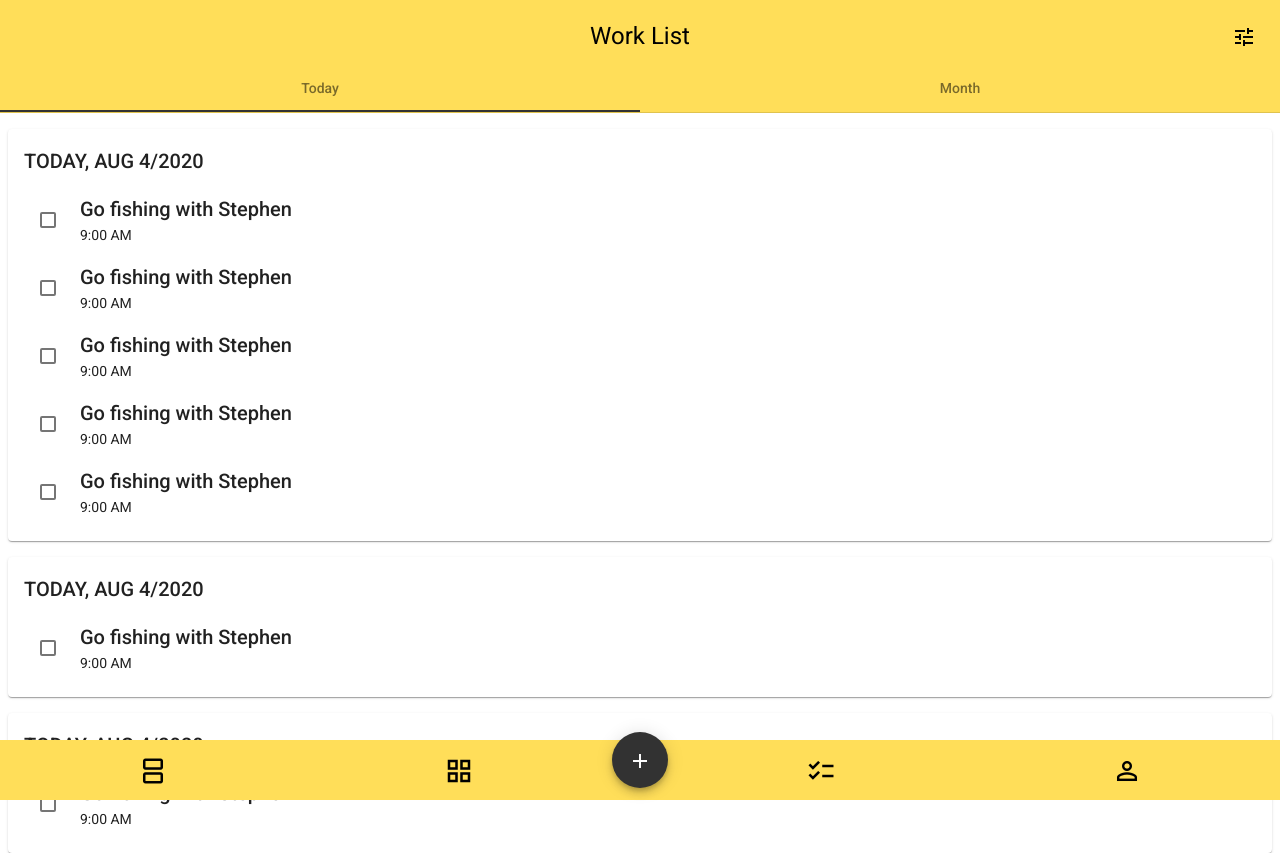
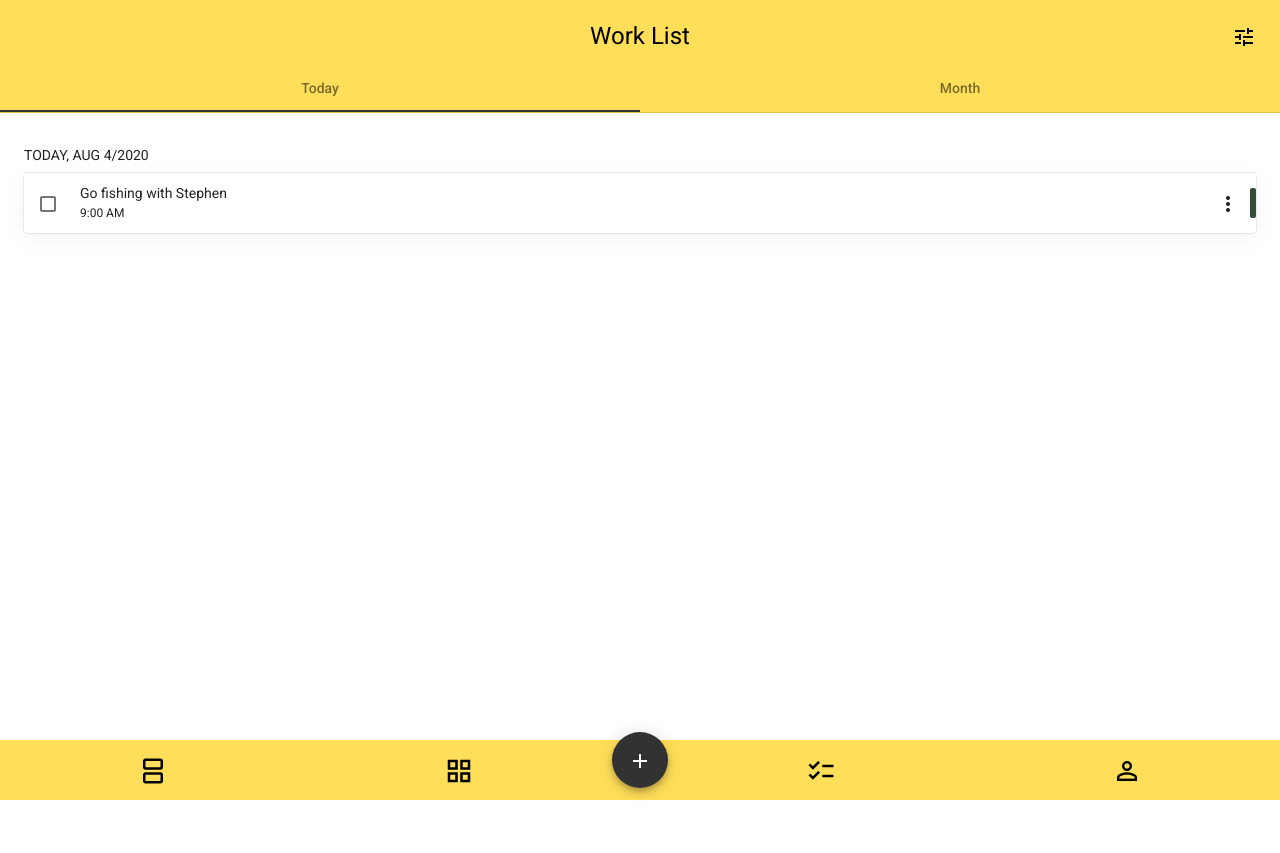
Before and after one commit to Vetrivel-Kalidass/Development-Planner, an Angular app: page /home/work-list in a window 1280 px wide. After the commit the page ends 800 px from the top, so only its background shows below. Built offline with nearby package versions, Linux system fonts and the light colour scheme.

Commit message:
Tasks UI changes

```diff
--- a/src/app/home/work-list/work-list.component.html
+++ b/src/app/home/work-list/work-list.component.html
@@ -4,9 +4,20 @@
     </div>
 
     <div class="options-menu">
-        <button mat-icon-button>
+        <button mat-icon-button [matMenuTriggerFor]="tuneOptions">
             <mat-icon class="material-icons-outlined">tune</mat-icon>
         </button>
+          <mat-menu #tuneOptions="matMenu">
+            <button mat-menu-item>
+              <span>Incompleted Tasks</span>
+            </button>
+            <button mat-menu-item>
+              <span>Completed Tasks</span>
+            </button>
+            <button mat-menu-item>
+              <span>All Tasks</span>
+            </button>
+          </mat-menu>
     </div>
 
     <nav mat-tab-nav-bar color="accent">
--- a/src/app/shared/task-list/task-list.component.html
+++ b/src/app/shared/task-list/task-list.component.html
@@ -1,61 +1,24 @@
-<mat-card class="task-group">
-    <div class="mat-title mb-8">TODAY, AUG 4/2020</div>
+<mat-card class="task-group no-box-shadow">
+    <div class="mat-headline-2 mb-8">TODAY, AUG 4/2020</div>
 
     <div class="task-item" mat-ripple>
         <mat-checkbox></mat-checkbox>
         <div class="details">
-            <div class="mat-title mb-0">Go fishing with Stephen</div>
-            <div class="mat-body mb-0">9:00 AM</div>
+            <div class="mat-headline-1 mb-0">Go fishing with Stephen</div>
+            <div class="mat-caption mb-0">9:00 AM</div>
         </div>
-    </div>
-    <div class="task-item" mat-ripple>
-        <mat-checkbox></mat-checkbox>
-        <div class="details">
-            <div class="mat-title mb-0">Go fishing with Stephen</div>
-            <div class="mat-body mb-0">9:00 AM</div>
-        </div>
-    </div>
-    <div class="task-item" mat-ripple>
-        <mat-checkbox></mat-checkbox>
-        <div class="details">
-            <div class="mat-title mb-0">Go fishing with Stephen</div>
-            <div class="mat-body mb-0">9:00 AM</div>
-        </div>
-    </div>
-    <div class="task-item" mat-ripple>
-        <mat-checkbox></mat-checkbox>
-        <div class="details">
-            <div class="mat-title mb-0">Go fishing with Stephen</div>
-            <div class="mat-body mb-0">9:00 AM</div>
-        </div>
-    </div>
-    <div class="task-item" mat-ripple>
-        <mat-checkbox></mat-checkbox>
-        <div class="details">
-            <div class="mat-title mb-0">Go fishing with Stephen</div>
-            <div class="mat-body mb-0">9:00 AM</div>
-        </div>
+        <button mat-icon-button [matMenuTriggerFor]="moreOptions">
+            <mat-icon>more_vert</mat-icon>
+          </button>
+          <mat-menu #moreOptions="matMenu">
+            <button mat-menu-item>
+              <mat-icon class="material-icons-outlined">edit</mat-icon>
+              <span>Edit</span>
+            </button>
+            <button mat-menu-item>
+              <mat-icon class="material-icons-outlined">delete</mat-icon>
+              <span>Delete</span>
+            </button>
+          </mat-menu>
     </div>
 </mat-card>
-<mat-card class="task-group">
-    <div class="mat-title mb-8">TODAY, AUG 4/2020</div>
-
-    <div class="task-item" mat-ripple>
-        <mat-checkbox></mat-checkbox>
-        <div class="details">
-            <div class="mat-title mb-0">Go fishing with Stephen</div>
-            <div class="mat-body mb-0">9:00 AM</div>
-        </div>
-    </div>
-</mat-card>
-<mat-card class="task-group">
-    <div class="mat-title mb-8">TODAY, AUG 4/2020</div>
-
-    <div class="task-item" mat-ripple>
-        <mat-checkbox></mat-checkbox>
-        <div class="details">
-            <div class="mat-title mb-0">Go fishing with Stephen</div>
-            <div class="mat-body mb-0">9:00 AM</div>
-        </div>
-    </div>
-</mat-card>
--- a/src/styles/_box.styles.scss
+++ b/src/styles/_box.styles.scss
@@ -125,3 +125,10 @@
 .overflow-y-auto {
   overflow-y: auto !important;
 }
+
+.box-shadow-1 {
+  box-shadow: rgba(100, 100, 111, 0.2) 0px 7px 29px 0px !important;
+}
+.no-box-shadow {
+  box-shadow: none !important;
+}
--- a/src/styles/_components.styles.scss
+++ b/src/styles/_components.styles.scss
@@ -91,9 +91,12 @@ mat-card.task-group {
 	margin: 16px 8px;
 
 	.mat-ripple.task-item {
-		padding: 8px 16px;
+		padding: 10px 16px;
 		display: flex;
 		align-items: center;
+		box-shadow: rgba(0, 0, 0, 0.05) 0px 6px 24px 0px, rgba(0, 0, 0, 0.08) 0px 0px 0px 1px;
+		margin-bottom: 8px;
+		border-radius: 4px;
 
 		mat-checkbox {
 			margin-right: 24px;
@@ -101,6 +104,22 @@ mat-card.task-group {
 		.details {
 			max-width: 324px;
 		}
+		.details.complete {
+			text-decoration: line-through;
+		}
+		button.mat-icon-button {
+			position: absolute;
+			right: 8px;
+		}
+		&::after {
+			content: " ";
+			width: 6px;
+			height: 30px;
+			background: #344d3a;
+			right: 0;
+			position: absolute;
+			border-radius: 2px;
+		}
 	}
 
 }
```
